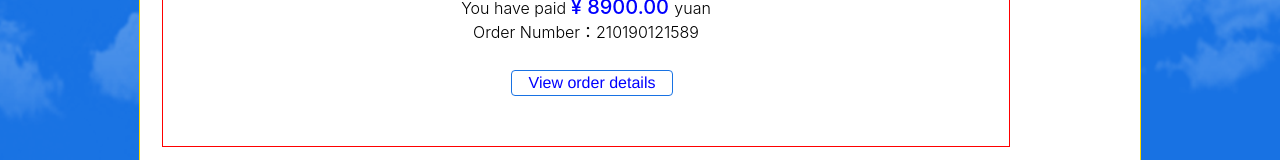
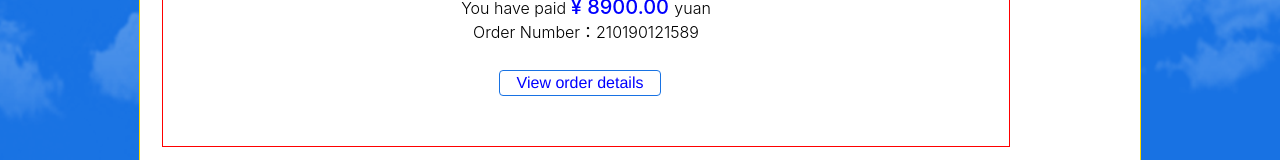
Before and after one commit to Johnny-AJ/USJ, a Vue app: page /successfulIndex in a window 1280 px wide. Shown: the part 358-518 px from the top of the page. Built offline with nearby package versions, Linux system fonts and the light colour scheme.

Commit message:
04-详情和成功

```diff
--- a/src/components/success/successfulIndex.vue
+++ b/src/components/success/successfulIndex.vue
@@ -106,7 +106,7 @@
         text-align: center;
         color: blue;
         margin-top: 1.6875rem;
-        margin-left: 21.75rem;
+        margin-left: 21rem;
     }
 
     .nav_nav {
```
